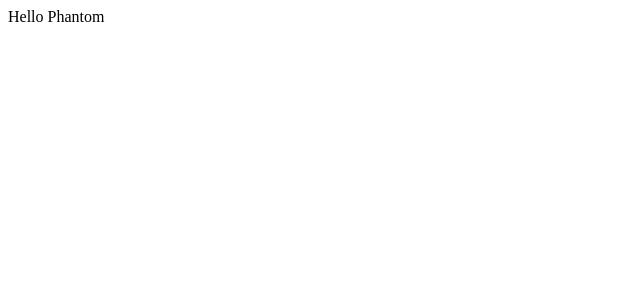
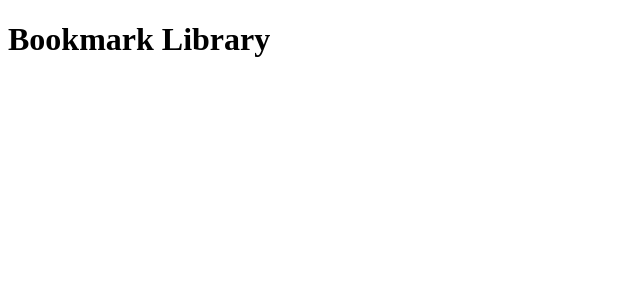
Before and after one commit to GreenEagleKing/phantom-bookmark, a React (Vite) app: page / in a window 1280 px wide. Shown: the top 300 px of the page, without its empty margins (0-640 px from the left). Built offline with nearby package versions, Linux system fonts and the light colour scheme.

Commit message:
Added header component

```diff
--- a/src/App.jsx
+++ b/src/App.jsx
@@ -1,11 +1,14 @@
 import { useState } from 'react'
 
+//import components
+import Header from './Components/Header'
+
 function App() {
-  const [count, setCount] = useState(0)
+  const [links, setLinks] = useState([])
 
   return (
     <div className="App">
-      Hello Phantom
+      <Header />
     </div>
   )
 }
--- /dev/null
+++ b/src/Components/Header.jsx
@@ -0,0 +1,9 @@
+import React from 'react'
+
+export default function Header() {
+  return (
+    <div className='header-container'>
+            <h1>Bookmark Library</h1>
+    </div>
+  )
+}
```
